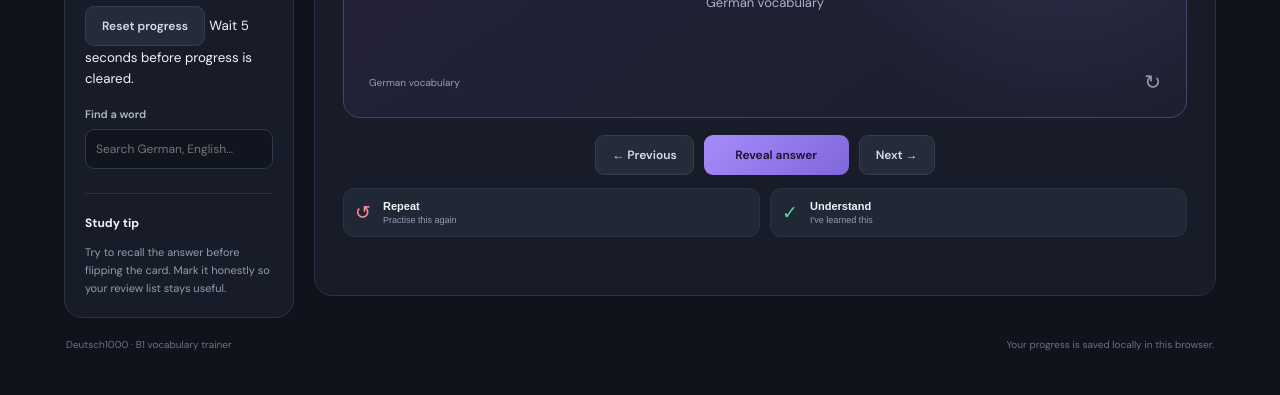
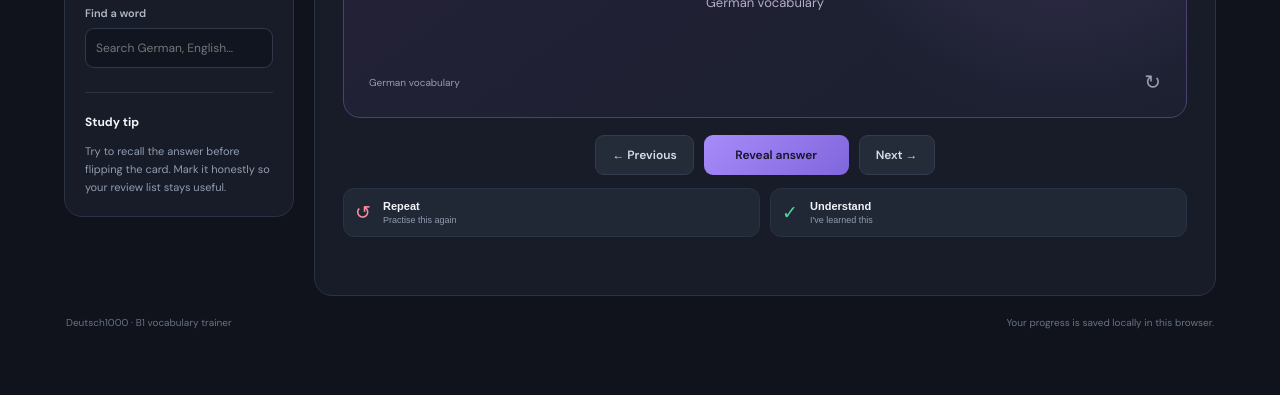
Before and after one commit to M991775/Deutsch-B1-Flash-card, a plain HTML site: page index.html in a window 1280 px wide. Shown: the part 672-1067 px from the top of the page. After the commit the page ends 1045 px from the top, so only its background shows below. Drawn offline with Linux system fonts and the light colour scheme.

Commit message:
Update index.html
removed reset button

```diff
--- a/index.html
+++ b/index.html
@@ -57,10 +57,6 @@
           <label for="status-filter">Study status</label>
           <select id="status-filter"><option value="all">All cards</option><option value="new">Not studied</option><option value="studied">Studied (all rated)</option><option value="review">To review</option><option value="known">Understood</option></select>
         </div>
-        <div class="side-group reset-group">
-          <button id="reset-progress-btn" class="button button-quiet" type="button">Reset progress</button>
-          <small id="reset-hint">Wait 5 seconds before progress is cleared.</small>
-        </div>
         <div class="side-group">
           <label for="search">Find a word</label>
           <input id="search" type="search" placeholder="Search German, English…">
```
